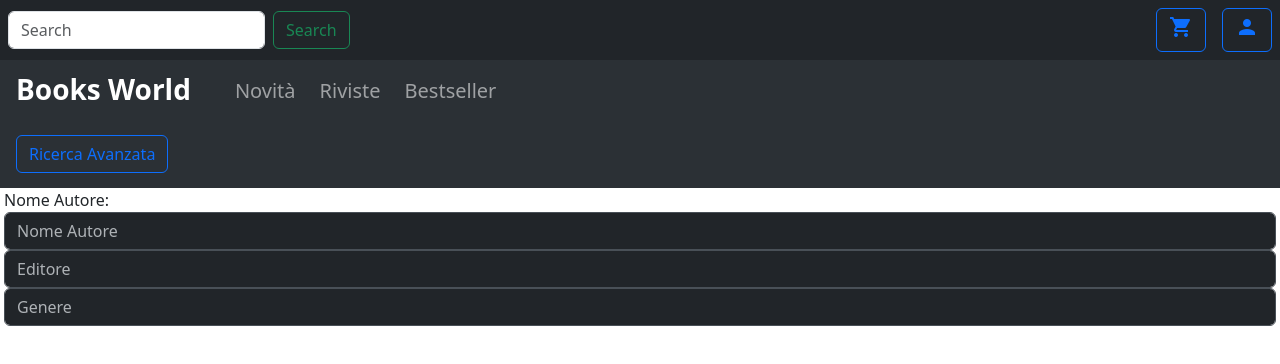
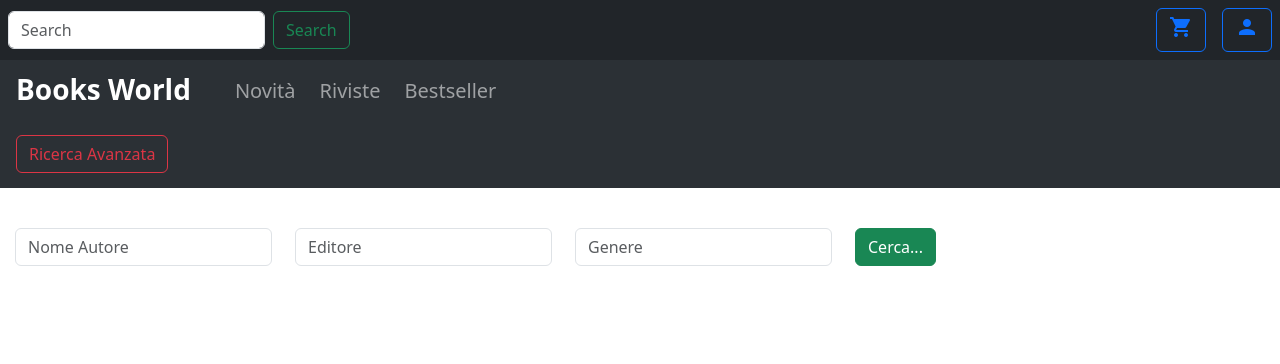
Before and after one commit to pierluigiTrocini/booksWorldWebApp2023, an Angular app in the folder books-world-ng/: page /visualizzaRicercaAvanzata in a window 1280 px wide. Shown: the top 364 px of the page. Built offline with nearby package versions, Linux system fonts and the light colour scheme.

Commit message:
Fine ricerca avanzata (grafica)

```diff
--- a/books-world-ng/src/app/menu-bar/menu-bar.component.html
+++ b/books-world-ng/src/app/menu-bar/menu-bar.component.html
@@ -37,7 +37,7 @@
   <div class="container-fluid">
     <div class="navbar-brand mx-1 form-check form-check-reverse form-switch">
       <input type="checkbox" class="btn-check" id="ricercaAvanzataButton" (change)="changeStatus($event)">
-      <label class="btn btn-outline-primary" for="ricercaAvanzataButton">
+      <label class="btn btn-outline-danger" for="ricercaAvanzataButton">
         Ricerca Avanzata
       </label>
     </div>
--- a/books-world-ng/src/app/menu-bar/menu-bar.component.ts
+++ b/books-world-ng/src/app/menu-bar/menu-bar.component.ts
@@ -9,6 +9,8 @@ export class MenuBarComponent implements OnInit {
 
   @Input()ricercaAvanzataChecked: boolean = false;
 
+  libri: String[] = [];
+
   changeStatus($event: any) {
     this.ricercaAvanzataChecked = !this.ricercaAvanzataChecked;
   }
--- a/books-world-ng/src/app/visualizza-ricerca-avanzata/visualizza-ricerca-avanzata.component.css
+++ b/books-world-ng/src/app/visualizza-ricerca-avanzata/visualizza-ricerca-avanzata.component.css
@@ -0,0 +1,3 @@
+.fs-8 {
+  color: white;
+}
--- a/books-world-ng/src/app/visualizza-ricerca-avanzata/visualizza-ricerca-avanzata.component.html
+++ b/books-world-ng/src/app/visualizza-ricerca-avanzata/visualizza-ricerca-avanzata.component.html
@@ -1,8 +1,26 @@
-<form data-bs-theme="dark">
-  <div class="mb-3 mx-1">
-    <label for="nomeAutore">Nome Autore:</label>
+<div class="input-group row mx-1">
+
+  <p class="fs-8">
+    In questa sezione si può ricercare un libro tramite dei campi.
+    Almeno uno di essi deve essere riempito per eseguire la ricerca.
+  </p>
+
+  <div class="col-auto">
     <input type="text" class="form-control" id="nomeAutore" placeholder="Nome Autore">
-    <input type="text" class="form-control" id="editore" placeholder="Editore">
-    <input type="text" class="form-control" id="genere" placeholder="Genere">
   </div>
-</form>
+
+  <div class="col-auto">
+    <input type="text" class="form-control" id="nomeAutore" placeholder="Editore">
+  </div>
+
+  <div class="col-auto">
+    <input type="text" class="form-control" id="nomeAutore" placeholder="Genere">
+  </div>
+
+  <div class="col-auto">
+    <button type="submit" class="btn btn-success">
+      Cerca...
+    </button>
+  </div>
+
+</div>
--- a/books-world-ng/src/index.html
+++ b/books-world-ng/src/index.html
@@ -1,14 +1,15 @@
 <!doctype html>
 <html lang="en">
 <head>
+
   <link href="https://fonts.googleapis.com/icon?family=Material+Icons" rel="stylesheet">
   <link rel="stylesheet" href="https://cdn.jsdelivr.net/npm/bootstrap@5.3.0-alpha1/dist/css/bootstrap.min.css">
   <meta charset="utf-8">
   <title>BooksWorldNg</title>
   <base href="/">
-  <meta name="viewport" content="width=device-width, initial-scale=1">
-  <link rel="icon" type="image/x-icon" href="favicon.ico">
+
   <script src="https://cdn.jsdelivr.net/npm/bootstrap@5.3.0-alpha1/dist/js/bootstrap.bundle.min.js"></script>
+
 </head>
 <body>
   <app-root></app-root>
```
